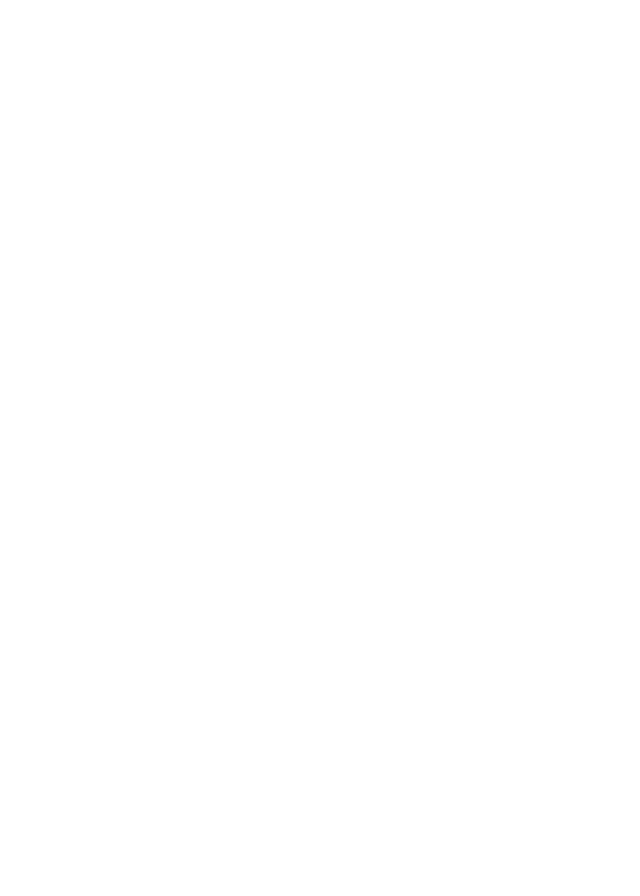
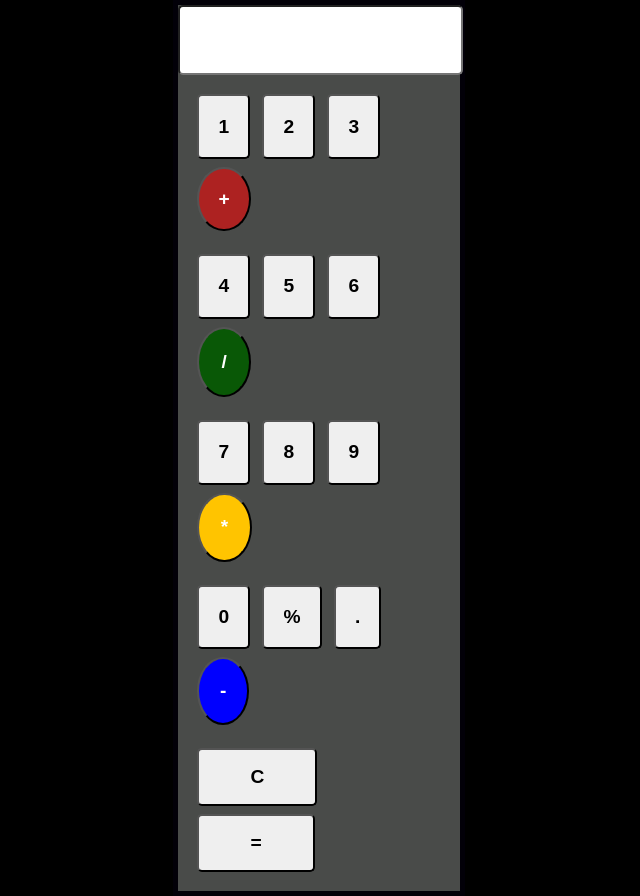
Before and after one commit to adeolammy/simple-calculator, a plain HTML site: page index.html in a window 1280 px wide. Shown: the whole page, without its empty margins (321-961 px from the left). Before the commit the page ends 800 px from the top, so only its background shows below. Drawn offline with Linux system fonts and the light colour scheme.

Commit message:
second commit

```diff
--- a/index.html
+++ b/index.html
@@ -5,8 +5,54 @@
     <meta http-equiv="X-UA-Compatible" content="IE=edge">
     <meta name="viewport" content="width=device-width, initial-scale=1.0">
     <title>Simple calculator</title>
+    <link rel="stylesheet" href="style.css">
 </head>
 <body>
+    <main class="container">
+        <form action="" class="calculatorForm" name="calculatorForm">
+            <div class="screenDisplay">
+                <input type="text" class="screen" name="screen">
+            </div>
 
+            <div class="btn sed">
+                <input type="button"value="1" name="1" onclick="func(this)">
+                <input type="button"value="2" name="2" onclick="func(this)">
+                <input type="button"value="3" name="3" onclick="func(this)">
+                <input type="button"value="+" name="+" onclick="func(this)">
+            </div>
+
+            <div class="btn btn1 sed">
+                <input type="button"value="4" name="4" onclick="func(this)">
+                <input type="button"value="5" name="5" onclick="func(this)">
+                <input type="button"value="6" name="6" onclick="func(this)">
+                <input type="button"value="/" name="/" onclick="func(this)">
+            </div>
+
+            <div class="btn btn2 sed">
+                <input type="button"value="7" name="7" onclick="func(this)">
+                <input type="button"value="8" name="8" onclick="func(this)">
+                <input type="button"value="9" name="9" onclick="func(this)">
+                <input type="button"value="*" name="*" onclick="func(this)">
+            </div>
+
+            <div class="btn btn3 sed">
+                <input type="button"value="0" name="0" onclick="func(this)">
+                <input type="button"value="%" name="%" onclick="func(this)">
+                <input type="button"value="." name="dot" onclick="func(this)">
+                <input type="button"value="-" name="-" onclick="func(this)">
+            </div>
+
+            <div class="btn btn4 ">
+                <input type="button"value="C" name="CL" onclick="cleared()">
+                <input type="button"value="=" name="=" onclick="answer()">
+                <!-- <input type="button"value="" name="=" onclick="answer()"> -->
+                <!-- <input type="button"value="-" name="-" onclick="func(this)"> -->
+            </div>
+
+
+
+        </form>
+    </main>
+    <script src="script.js"></script>
 </body>
 </html>
--- /dev/null
+++ b/script.js
@@ -0,0 +1,17 @@
+
+// let calculatorForm = document.getElementsByClassName('calculatorForm')
+// let screen1 = document.getElementsByClassName('screen')
+// let screen = document.querySelector('.screen')
+// let calculatorForm = document.querySelector('.calculatorForm')
+
+function func(e) {
+    calculatorForm.screen.value += e.value
+}
+
+function cleared() {
+    calculatorForm.screen.value = '';
+}
+
+function answer() {
+    calculatorForm.screen.value = eval(calculatorForm.screen.value )
+}
--- a/style.css
+++ b/style.css
@@ -0,0 +1,113 @@
+*{
+    margin: 0;
+    padding: 0;
+
+}
+
+body{
+    background: rgb(0, 0, 0);
+    margin: 0 auto;
+}
+
+
+.container{
+    margin: 0 auto;
+    width: 22%;
+    height: 100%;
+    background-color: rgb(73, 75, 73);
+    border: 5px solid rgb(2, 0, 8);
+}
+
+.screenDisplay input{
+    font-size: 1.5rem;
+    font-weight: bold;
+}
+
+
+.btn{
+    margin: 15px;
+}
+
+.btn input{
+    margin: 4px;
+    padding: 1.2rem;
+    border-radius: 5px;
+    color: black;
+    font-weight: bold;
+    font-size: 1.2rem;
+
+}
+.btn input:hover{
+    margin: 4px;
+    padding: 1.2rem;
+    border-radius: 5px;
+    background-color: rgb(175, 175, 175);
+    color: rgb(255, 255, 255);
+    font-weight: bold;
+    font-size: 1.2rem;
+
+}
+
+.sed input:hover{
+    opacity: 0.7;
+}
+
+.btn input:nth-child(4){
+    padding: 1.2rem;
+    border-radius: 50%;
+    color: rgb(255, 255, 255);
+    background-color: rgba(255, 0, 0, 0.548);
+    font-weight: bold;
+    font-size: 1.2rem;
+
+}
+.btn1 input:nth-child(4){
+    padding: 1.4rem;
+    border-radius: 50%;
+    color: rgb(255, 255, 255);
+    background-color: rgb(9, 88, 6);
+    font-weight: bold;
+    font-size: 1.2rem;
+
+}
+.btn2 input:nth-child(4){
+    padding: 1.34rem;
+    border-radius: 50%;
+   color: rgb(255, 255, 255);
+    background-color: rgb(255, 196, 0);
+    font-weight: bold;
+    font-size: 1.2rem;
+
+}
+.btn3 input:nth-child(4){
+    padding: 1.3rem;
+    border-radius: 50%;
+    color: rgb(255, 255, 255);
+    background-color: blue;
+    font-weight: bold;
+    font-size: 1.2rem;
+
+}
+.btn4 input{
+    padding: 1rem 3.2rem;
+    font-weight: bold;
+    font-size: 1.2rem;
+
+}
+.btn4 input:hover{
+    padding: 1rem 3.2rem;
+    border-radius: 5px;
+    background-color: rgb(175, 175, 175);
+    color: rgb(255, 255, 255);
+    font-weight: bold;
+    font-size: 1.2rem;
+
+}
+
+
+.screenDisplay input{
+    width: 86%;
+    padding: 1.2rem;
+    border-radius: 5px;
+
+}
```
